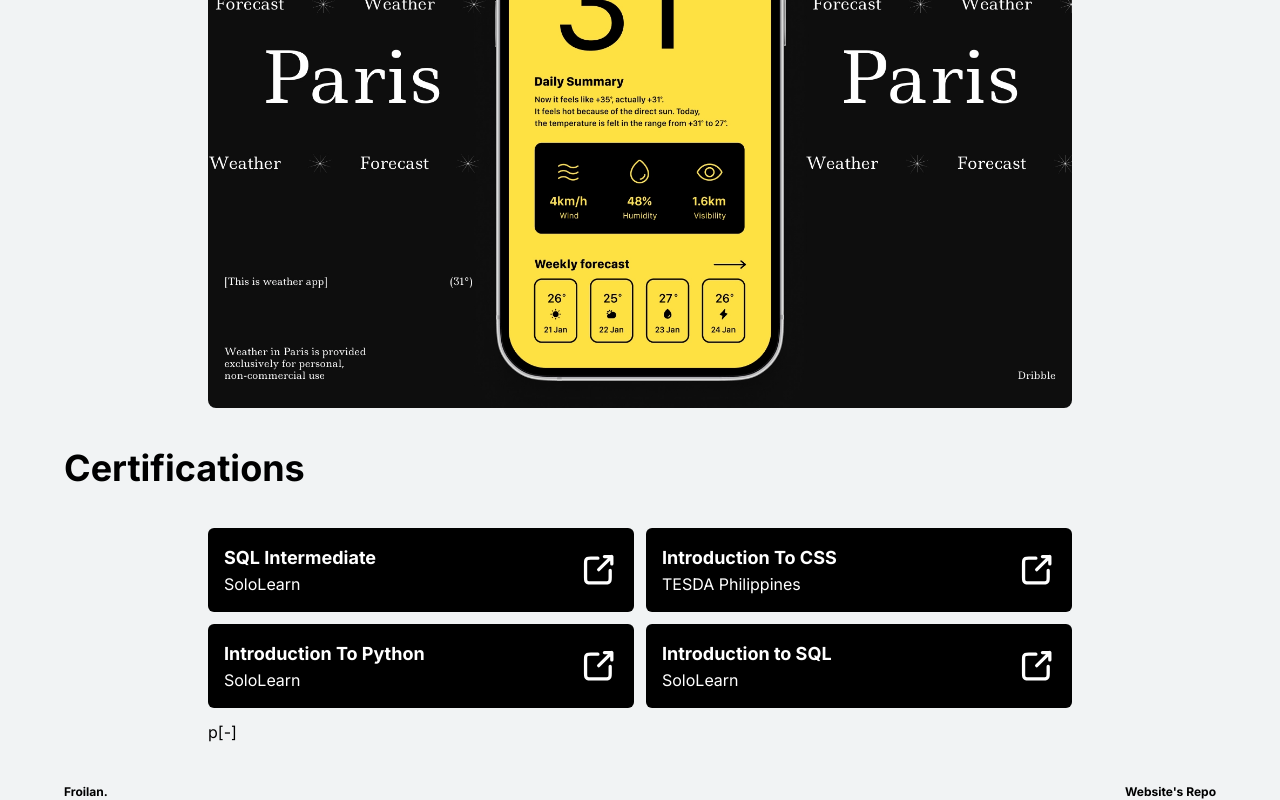
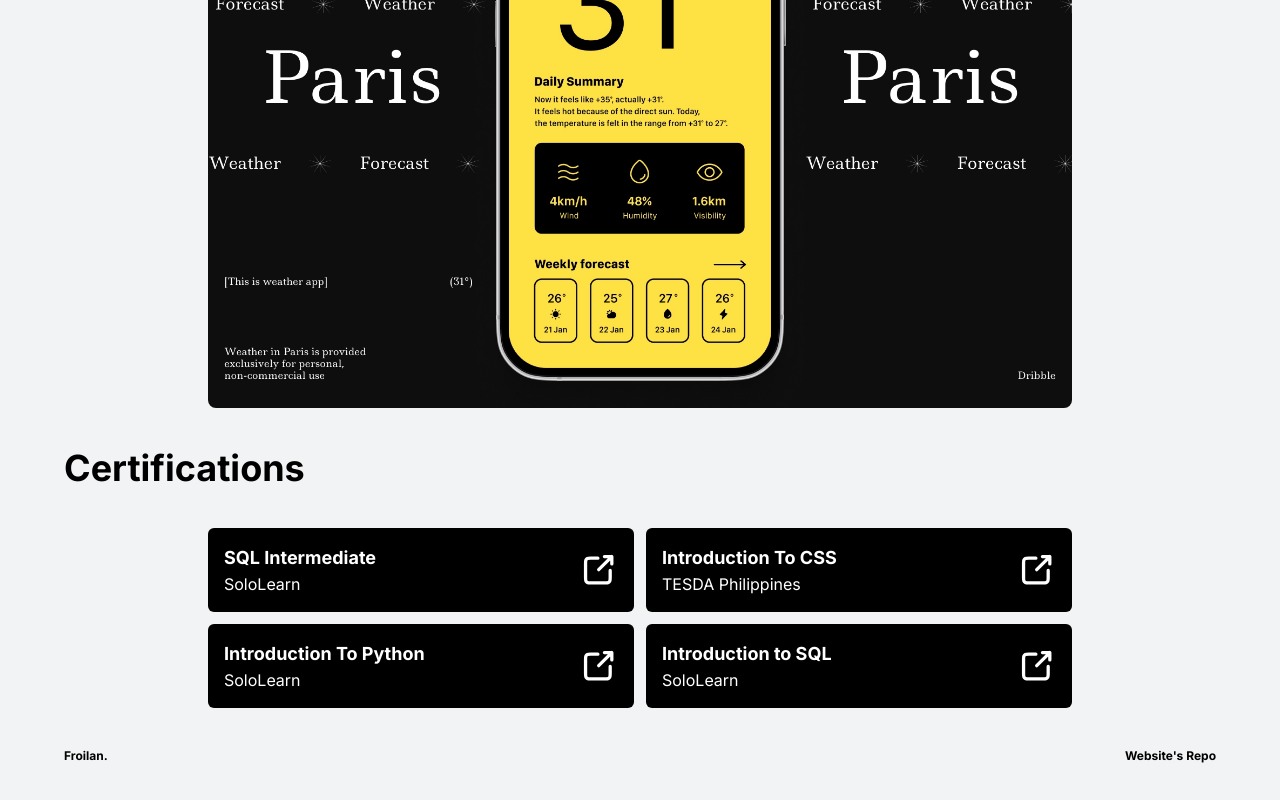
Before and after one commit to uaenaaaa/my-website, a Next.js app: page /home in a window 1280 px wide. Shown: the part 923-1723 px from the top of the page. After the commit the page ends 1687 px from the top, so only its background shows below. Built offline with nearby package versions, Linux system fonts and the light colour scheme.

Commit message:
Update CertificationSection.tsx (fix typos)

```diff
--- a/app/components/Certification/CertificationSection.tsx
+++ b/app/components/Certification/CertificationSection.tsx
@@ -75,7 +75,7 @@ const CertificationSection = () => {
             </div>
           )
         })
-      }p[-]
+      }
       </div>
     </>
   )
```
